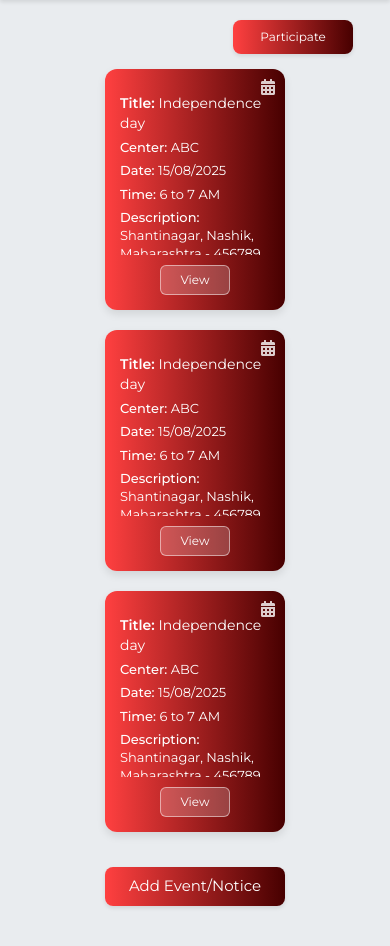
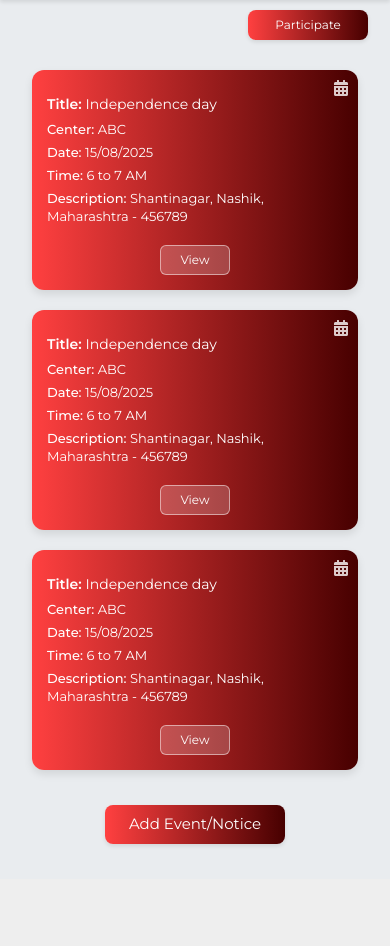
Before and after one commit to kalkutenikita2001/Timers_Last, a CodeIgniter app: page /timersacademy/admin/EventAndNotice in a window 390 px wide. Shown: the part 60-1006 px from the top of the page. After the commit the page ends 907 px from the top, so only its background shows below. Run offline with CodeIgniter, Linux system fonts and the light colour scheme.

Commit message:
Added new file

```diff
--- a/application/views/admin/EventAndNotice.php
+++ b/application/views/admin/EventAndNotice.php
@@ -13,18 +13,44 @@
   <style>
     body {
       background-color: #e9ecef !important;
-      margin: 0; /* Remove default margin */
+      margin: 0;
       font-family: 'Montserrat', serif !important;
+      overflow-x: hidden;
     }
 
     .content-wrapper {
-      margin-left: 250px; /* Default margin matching sidebar width */
+      margin-left: 250px;
       padding: 20px;
       transition: all 0.3s ease-in-out;
+      position: relative;
+      min-height: 100vh;
     }
 
     .content-wrapper.minimized {
-      margin-left: 60px; /* Margin when sidebar is minimized */
+      margin-left: 60px;
+    }
+
+    .header-container {
+      display: flex;
+      justify-content: flex-end;
+      margin-bottom: 20px;
+    }
+
+    .participate-btn {
+      background: linear-gradient(90deg, #ff4040, #470000);
+      color: white;
+      border: none;
+      border-radius: 8px;
+      padding: 8px 15px;
+      font-size: 15px;
+      box-shadow: 0 2px 4px rgba(0, 0, 0, 0.1);
+      transition: background-color 0.3s ease, transform 0.2s ease, box-shadow 0.2s ease;
+    }
+
+    .participate-btn:hover {
+      background: linear-gradient(90deg, #ff3030, #360000);
+      transform: translateY(-2px);
+      box-shadow: 0 4px 8px rgba(0, 0, 0, 0.2);
     }
 
     .center-card {
@@ -40,7 +66,7 @@
       text-align: left;
       box-shadow: 0 4px 8px rgba(0, 0, 0, 0.1);
       transition: transform 0.3s ease, box-shadow 0.3s ease;
-      height: 250px; /* Adjusted height to accommodate more content */
+      height: 250px;
       display: flex;
       flex-direction: column;
       justify-content: space-between;
@@ -106,26 +132,6 @@
       background-color: rgba(255, 255, 255, 0.4);
       color: #333;
       transform: translateY(-2px);
-    }
-
-    .participate-btn {
-      background: linear-gradient(90deg, #ff4040, #470000);
-      color: white;
-      border: none;
-      border-radius: 8px;
-      padding: 8px 15px;
-      width: 180px;
-      font-size: 15px;
-      margin: 10px;
-      box-shadow: 0 2px 4px rgba(0, 0, 0, 0.1);
-      transition: background-color 0.3s ease, transform 0.2s ease, box-shadow 0.2s ease;
-      float: right;
-    }
-
-    .participate-btn:hover {
-      background: linear-gradient(90deg, #ff3030, #360000);
-      transform: translateY(-2px);
-      box-shadow: 0 4px 8px rgba(0, 0, 0, 0.2);
     }
 
     .add-center-btn {
@@ -211,43 +217,82 @@
       box-shadow: 0 4px 8px rgba(0, 0, 0, 0.2);
     }
 
-    @media (max-width: 768px) {
-      body {
-        padding-left: 0;
+    /* Responsive Design */
+    @media (max-width: 576px) {
+      .content-wrapper {
+        margin-left: 0;
+        padding: 10px;
       }
+      .center-card {
+        max-width: 100%;
+        height: auto;
+        min-height: 220px;
+      }
+      .participate-btn {
+        width: 120px;
+        font-size: 12px;
+        padding: 6px 10px;
+      }
+      .modal-content {
+        max-width: 90%;
+        padding: 15px;
+      }
+      .form-control {
+        height: 40px;
+        font-size: 13px;
+      }
+      .submit-btn {
+        width: 120px;
+        padding: 10px;
+      }
+    }
+
+    @media (min-width: 577px) and (max-width: 768px) {
       .content-wrapper {
-        margin-left: 0 !important;
-        padding: 15px !important;
+        margin-left: 0;
+        padding: 15px;
+      }
+      .content-wrapper.minimized {
+        margin-left: 0;
+      }
+      .center-card {
+        max-width: 180px;
+        height: 240px;
+      }
+      .participate-btn {
+        width: 140px;
+        font-size: 13px;
       }
       .modal-content {
         max-width: 95%;
         padding: 20px;
       }
-      .center-card {
-        max-width: 180px;
-        height: 241px; /* Adjusted for mobile */
-      }
-      .participate-btn {
-        width: 120px;
-        font-size: 12px;
-        margin: 5px;
-        float: none;
-        display: block;
-        margin-left: auto;
-        margin-right: 10px;
-      }
     }
 
-    @media (min-width: 769px) and (max-width: 1024px) {
+    @media (min-width: 769px) and (max-width: 991px) {
       .content-wrapper {
         margin-left: 200px;
+        padding: 15px;
       }
       .content-wrapper.minimized {
         margin-left: 60px;
       }
+      .center-card {
+        max-width: 200px;
+      }
       .participate-btn {
         width: 150px;
         font-size: 14px;
+      }
+    }
+
+    @media (min-width: 992px) {
+      .center-card {
+        max-width: 220px;
+      }
+      .participate-btn {
+        width: 180px;
+        font-size: 15px;
       }
     }
   </style>
@@ -265,9 +310,13 @@
   <div class="content">
     <div class="container-fluid">
       <!-- Participate Button -->
+      <div class="header-container">
         <button class="participate-btn" data-toggle="modal" data-target="#participateModal">Participate</button>
+      </div>
       <div class="row justify-content-start">
         <!-- Event & Notice Cards -->
+        <div class="col-12">
+          <div class="row justify-content-start">
             <div class="col-12 col-sm-6 col-md-4 col-lg-3 d-flex justify-content-center">
               <div class="center-card" id="card-1">
                 <i class="fas fa-calendar-alt card-icon"></i>
@@ -305,6 +354,8 @@
                   <p>Description: <span>Shantinagar, Nashik, Maharashtra - 456789</span></p>
                 </div>
                 <button class="view-btn" data-toggle="modal" data-target="#viewEventModal" data-title="Independence day" data-center="ABC" data-date="15/08/2025" data-time="6 to 7 AM" data-description="Shantinagar, Nashik, Maharashtra - 456789">View</button>
+              </div>
+            </div>
           </div>
         </div>
       </div>
@@ -494,7 +545,7 @@
       `;
 
       // Append new card to the row
-      const row = document.querySelector('.row.justify-content-start');
+      const row = document.querySelector('.row.justify-content-start .row');
       if (row) {
         row.insertAdjacentHTML('beforeend', newCard);
         // Update event dropdown in participate modal
@@ -552,14 +603,14 @@
     });
 
     // Handle view button clicks
-    document.querySelectorAll('.view-btn:not(.participate-btn)').forEach(button => {
-      button.addEventListener('click', function () {
-        document.getElementById('viewTitle').textContent = this.getAttribute('data-title');
-        document.getElementById('viewCenter').textContent = this.getAttribute('data-center');
-        document.getElementById('viewDate').textContent = this.getAttribute('data-date');
-        document.getElementById('viewTime').textContent = this.getAttribute('data-time');
-        document.getElementById('viewDescription').textContent = this.getAttribute('data-description');
-      });
+    document.addEventListener('click', function (e) {
+      if (e.target.classList.contains('view-btn')) {
+        document.getElementById('viewTitle').textContent = e.target.getAttribute('data-title');
+        document.getElementById('viewCenter').textContent = e.target.getAttribute('data-center');
+        document.getElementById('viewDate').textContent = e.target.getAttribute('data-date');
+        document.getElementById('viewTime').textContent = e.target.getAttribute('data-time');
+        document.getElementById('viewDescription').textContent = e.target.getAttribute('data-description');
+      }
     });
 
     // Sidebar toggle functionality
@@ -571,7 +622,7 @@
 
       if (sidebarToggle) {
         sidebarToggle.addEventListener('click', () => {
-          if (window.innerWidth <= 768) {
+          if (window.innerWidth <= 576) {
             // Mobile behavior
             if (sidebar) {
               sidebar.classList.toggle('active');
```
Lines whose indentation alone changed are shown as unchanged.
